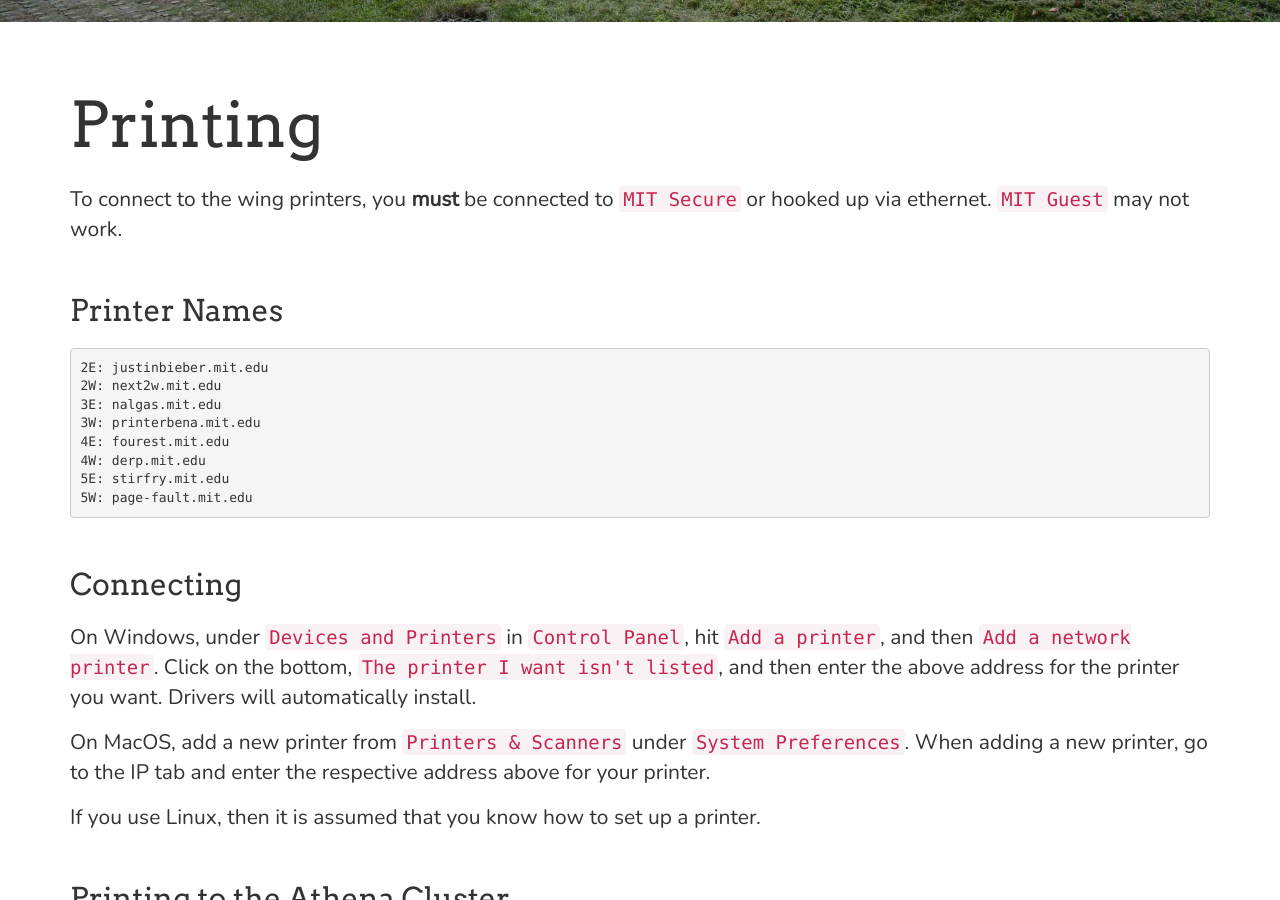
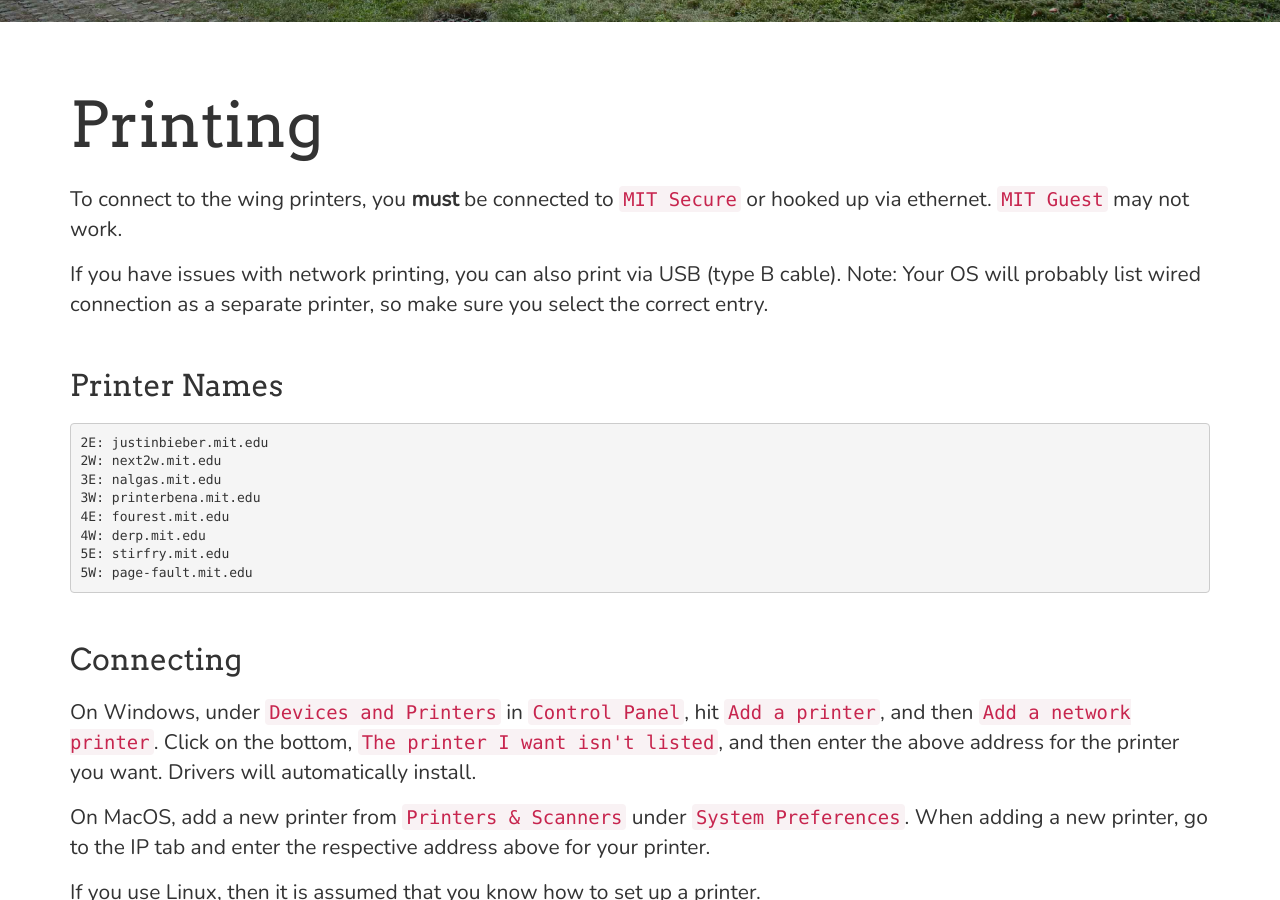
Before and after one commit to cory2067/next-house, a Jekyll site: the page built from pages/printing.md, in a window 1280 px wide and 900 px high, scrolled down 428 px. Built offline with Jekyll 4.4.1, drawn with Linux system fonts in a browser that asks for light colours; nearby versions of some CDN libraries.

Commit message:
Add USB printing information.

````diff
--- a/pages/printing.md
+++ b/pages/printing.md
@@ -6,6 +6,8 @@ title: Printing
 
 To connect to the wing printers, you **must** be connected to `MIT Secure`
 or hooked up via ethernet. `MIT Guest` may not work.
+
+If you have issues with network printing, you can also print via USB (type B cable). Note: Your OS will probably list wired connection as a separate printer, so make sure you select the correct entry.
 
 ## Printer Names
 ```
````
